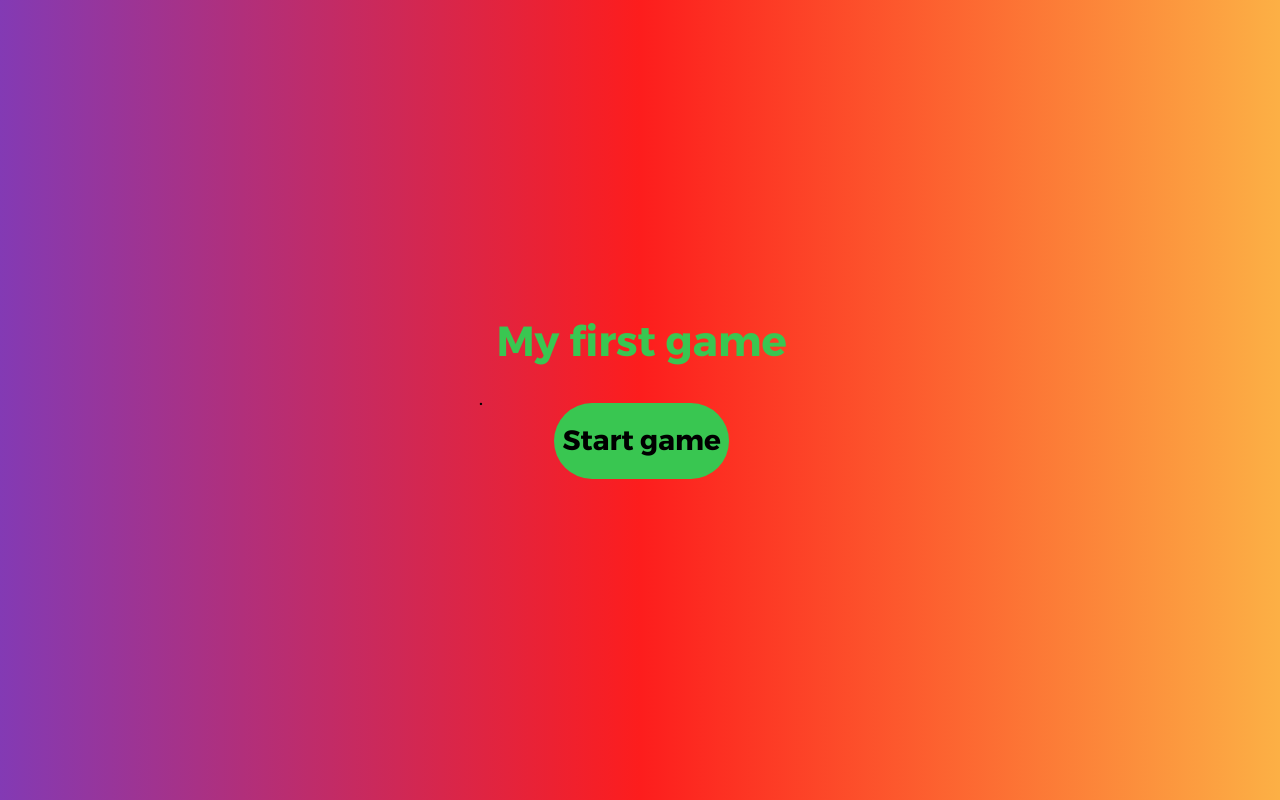
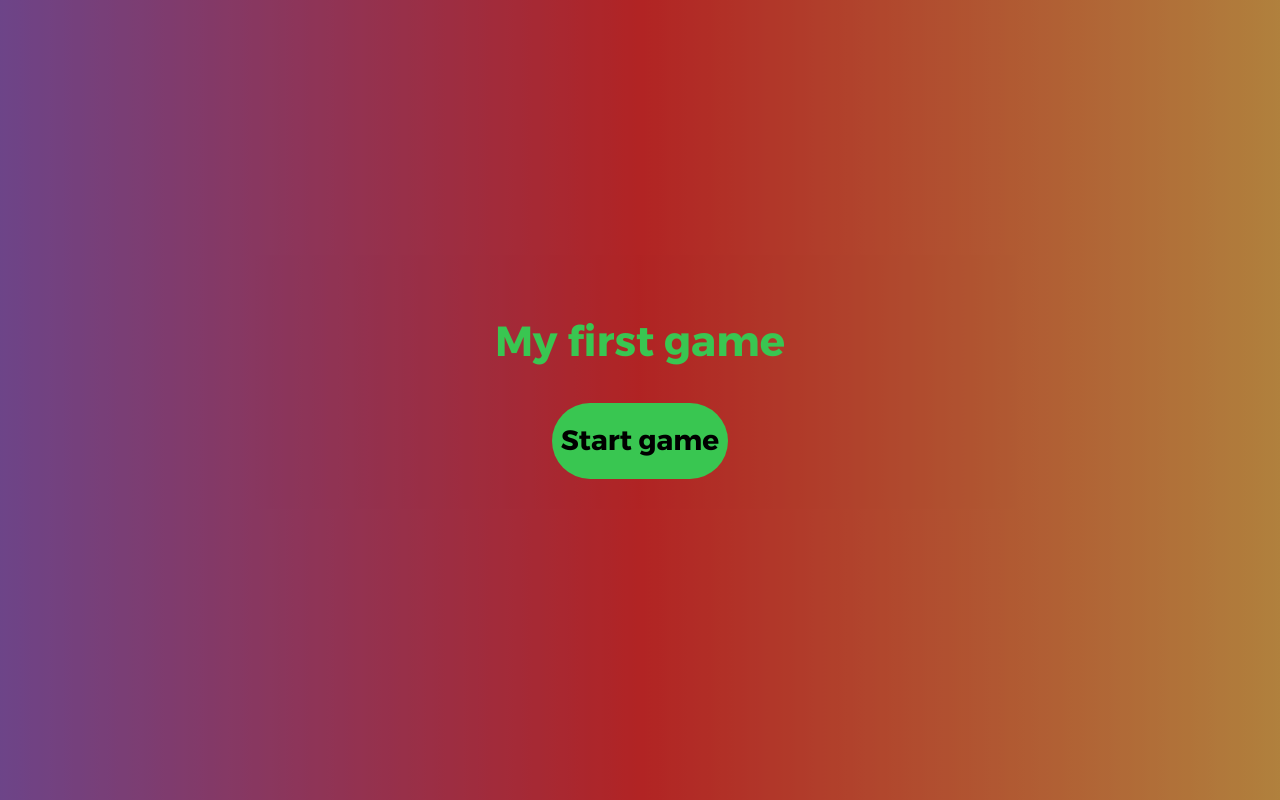
Before and after one commit to burdaJeka/simple-digits-game, a website built with webpack: page src/html/index.html in a window 1280 px wide. Shown: the top 800 px of the page. Built offline with nearby package versions, Linux system fonts and the light colour scheme.

Commit message:
(fix)add opacity on background color

```diff
--- a/src/html/index.html
+++ b/src/html/index.html
@@ -9,9 +9,9 @@
     <link type="image/svg+xml" href="../img/icons-super-mario.svg" rel="icon">
     <title>MyFirstGame</title>
 </head>
+<div class="wrapper__body">
 <body>
 <div class="start">
-    .
     <div class="start__menu">
         <h1 class="start_h1">My first game</h1>
         <button class="btn-start">Start game</button>
@@ -38,4 +38,5 @@
     </div>
 </div>
 </body>
+</div>
 </html>
--- a/src/scss/style.scss
+++ b/src/scss/style.scss
@@ -1,4 +1,13 @@
-
+.wrapper__body{
+  display: block;
+  overflow: hidden;
+  position: fixed;
+  top: 0;
+  right: 0;
+  bottom: 0;
+  left: 0;
+  background: rgba(0, 0, 0, 0.3);
+}
 body {
   font-family: 'Montserrat';
   min-height: 100%;
@@ -7,7 +16,6 @@ body {
   background-image: $bg-html;
   overflow: hidden;
 }
-
 .start {
   display: flex;
   justify-content: center;
@@ -45,7 +53,6 @@ body {
   border-radius: 1.4em;
   font-family: 'Montserrat';
   transition: 0.3s;
-
 }
 
 .btn-start:hover {
@@ -62,14 +69,13 @@ body {
   margin-right: auto;
   margin-top: 0.5em;
   font-size: 1.5rem;
-  padding: 0.2em 0.2em;
+  padding: 0.3em 0.4em;
   border-radius: 1.4em;
   font-family: 'Montserrat';
   transition: 0.3s;
 
   &:hover {
     background-color: $color-darkgreen;
-    letter-spacing: 0.3em;
     color: toma $color-tomato;
     transition: 0.5s;
   }
@@ -85,6 +91,7 @@ body {
 }
 
 .game {
+
   margin: auto auto;
 }
 
@@ -116,9 +123,9 @@ body {
   flex-shrink: 0;
 
   &:hover {
-    transition: 1s;
+    transition: 0.5s;
     background-color: $color-lightslategray;
-    opacity: 70%;
+    opacity: 60%;
   }
 }
 
--- a/src/scss/variables.scss
+++ b/src/scss/variables.scss
@@ -1,6 +1,6 @@
 ///////********COLORS***********/////////////
 $bg-color: #8BC6EC;
-$bg-html:linear-gradient(90deg, rgba(131,58,180,1) 0%, rgba(253,29,29,1) 50%, rgba(252,176,69,1) 100%);;
+$bg-html:linear-gradient(90deg, rgba(131,58,180,0.8) 0%, rgba(253,29,29,0.9) 50%, rgba(252,176,69,0.9) 100%);;
 $bg-color-start-btn: #39c651;
 $color-text: #39c651;
 $color-start-text-btn: #ffff;
```
Also changed, not shown: dist/index.html, 2 other files.
